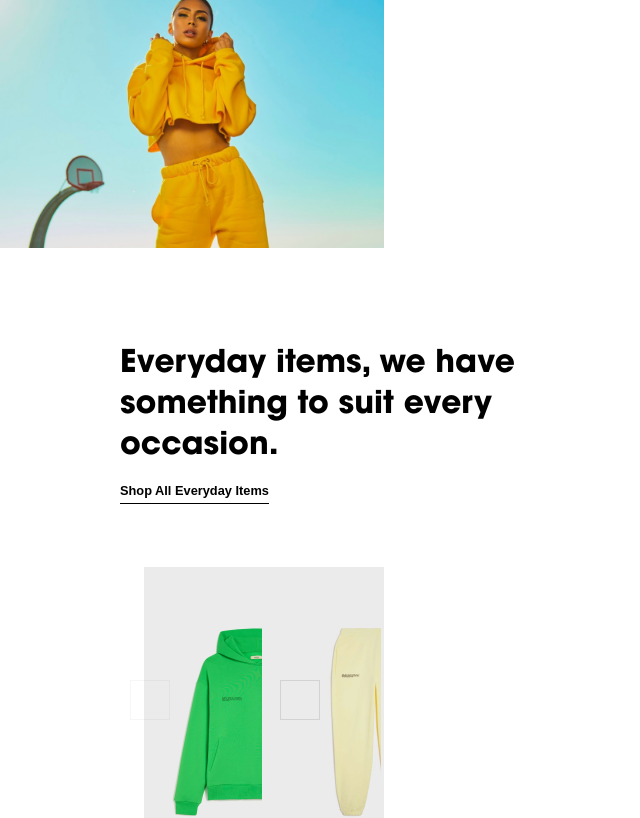
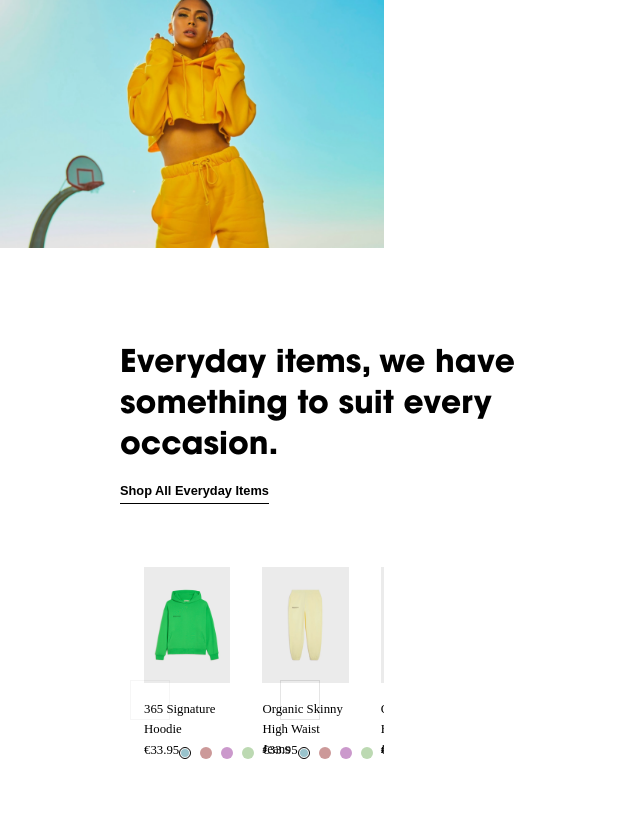
Before and after one commit to uzanenis/frontend-case, a React (Create React App) app: page / in a window 768 px wide. Shown: the top 818 px of the page, without its empty margins (0-640 px from the left). Built offline with nearby package versions, Linux system fonts and the light colour scheme; a web font is replaced by a local one.

Commit message:
slider bug fix

```diff
--- a/public/index.html
+++ b/public/index.html
@@ -3,7 +3,7 @@
   <head>
     <meta charset="utf-8" />
     <link rel="icon" href="https://digifist.b-cdn.net/wp-content/uploads/2017/03/symbol-white-1.png" />
-    <meta name="viewport" content="width=device-width, initial-scale=1" />
+    <meta name="viewport" content="width=device-width, initial-scale=1.0, maximum-scale=1.0, user-scalable=0 />
     <meta name="theme-color" content="#000000" />
     <meta
       name="description"
--- a/src/App.scss
+++ b/src/App.scss
@@ -10,6 +10,7 @@ body {
   width: 100%;
   height: auto;
   background-color: #fff;
+  font-size: 16px;
 }
 
 @font-face {
@@ -65,7 +66,7 @@ body {
       font-family: 'ITC Avant Garde Gothic Pro', sans-serif;
       color: #FFF;
       font-weight: 700;
-      font-size: 20px;
+      font-size: 1.25rem;
       line-height: 26px;
     }
 
@@ -80,7 +81,7 @@ body {
       border-bottom: 1px solid white;
       text-decoration: none;
       font-weight: 900;
-      font-size: 12.8px;
+      font-size: 0.8rem;
       line-height: 17px;
       color: #FFFFFF;
     }
@@ -101,7 +102,7 @@ body {
       height: 40px;
       margin-bottom: 4px;
       font-weight: 400;
-      font-size: 12.8px;
+      font-size: 0.8rem;
       line-height: 20px;
       color: black;
     }
@@ -110,7 +111,7 @@ body {
       font-family: 'Avenir';
       font-style: normal;
       font-weight: 500;
-      font-size: 12.8px;
+      font-size: 0.8rem;
     }
 
     .subDescContainer {
@@ -173,7 +174,7 @@ body {
     }
   }
 
-  .swiper-wrapper{
+  .swiper-wrapper {
     margin-left: 24px;
   }
 
@@ -225,7 +226,7 @@ body {
       font-family: 'ITC Avant Garde Gothic Pro', sans-serif;
       color: #000;
       font-weight: 700;
-      font-size: 31.25px;
+      font-size: 1.953rem;
       line-height: 41px;
     }
 
@@ -236,7 +237,7 @@ body {
       font-family: 'Avenir';
       font-style: normal;
       font-weight: 400;
-      font-size: 16px;
+      font-size: 1rem;
       line-height: 26px;
       color: #666666;
     }
@@ -252,7 +253,7 @@ body {
       font-family: 'Avenir', sans-serif;
       font-style: normal;
       font-weight: 900;
-      font-size: 12.8px;
+      font-size: 0.8rem;
       line-height: 17px;
       text-transform: capitalize;
 
@@ -260,11 +261,13 @@ body {
   }
 
   .productCard-01 {
-    width: 230px;
+    width: 100%;
 
     .productImage {
-      width: 230px;
-      height: 310px;
+      width: 100%;
+      height: 100%;
+      object-fit: cover;
+      object-position: center;
       margin-bottom: 12px;
     }
 
@@ -273,7 +276,7 @@ body {
       font-family: 'Avenir';
       margin-bottom: 4px;
       font-weight: 400;
-      font-size: 12.8px;
+      font-size: 0.8rem;
       line-height: 20px;
       /* or 20px */
     }
@@ -282,7 +285,7 @@ body {
       font-family: 'Avenir';
       font-style: normal;
       font-weight: 500;
-      font-size: 12.8px;
+      font-size: 0.8rem;
     }
 
     .subDescContainer {
@@ -385,11 +388,7 @@ body {
     background-position: center center;
     background-size: 16px;
     background-repeat: no-repeat;
-
-
+  }
+  .swiper-slide {
   }
 }
-
-.swiper-slide{
-  max-width: 260px !important;
-}
```
